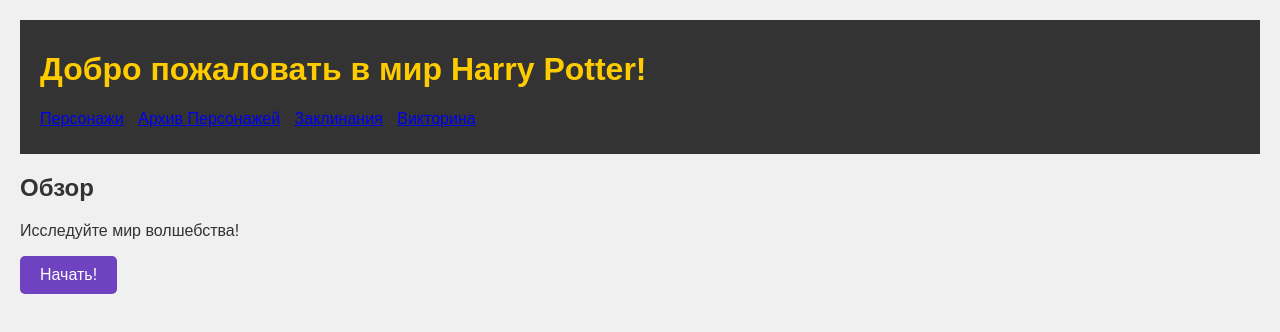
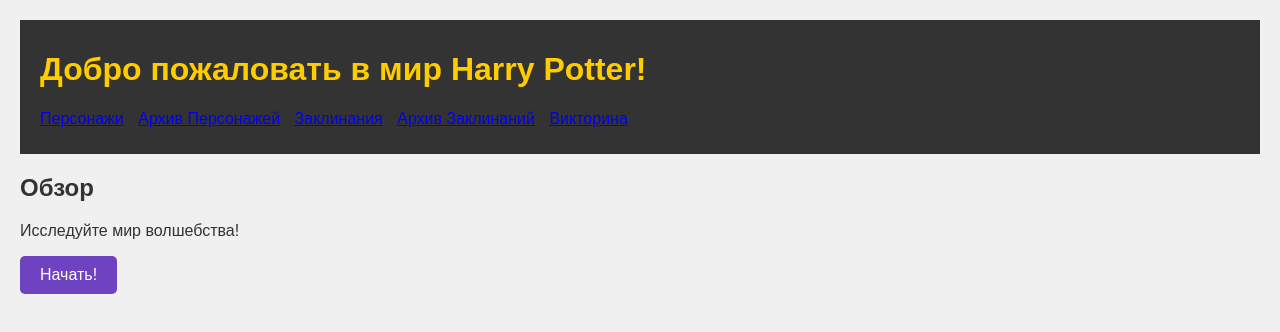
Before and after one commit to dorofeeva130/Harry-Potter, a plain HTML site: page app/index.html in a window 1280 px wide. Drawn offline with Linux system fonts and the light colour scheme.

Commit message:
Добавлены переходы на архив

```diff
--- a/app/index.html
+++ b/app/index.html
@@ -14,6 +14,7 @@
                 <li><a href="characters.html">Персонажи</a></li>
                 <li><a href="archive-character.html">Архив Персонажей</a></li>
                 <li><a href="spells.html">Заклинания</a></li>
+                <li><a href="archive-spells.html">Архив Заклинаний</a></li>
                 <li><a href="quiz.html">Викторина</a></li>
             </ul>
         </nav>
```
Also changed, not shown: app/spells.html (+1 -0 lines).
